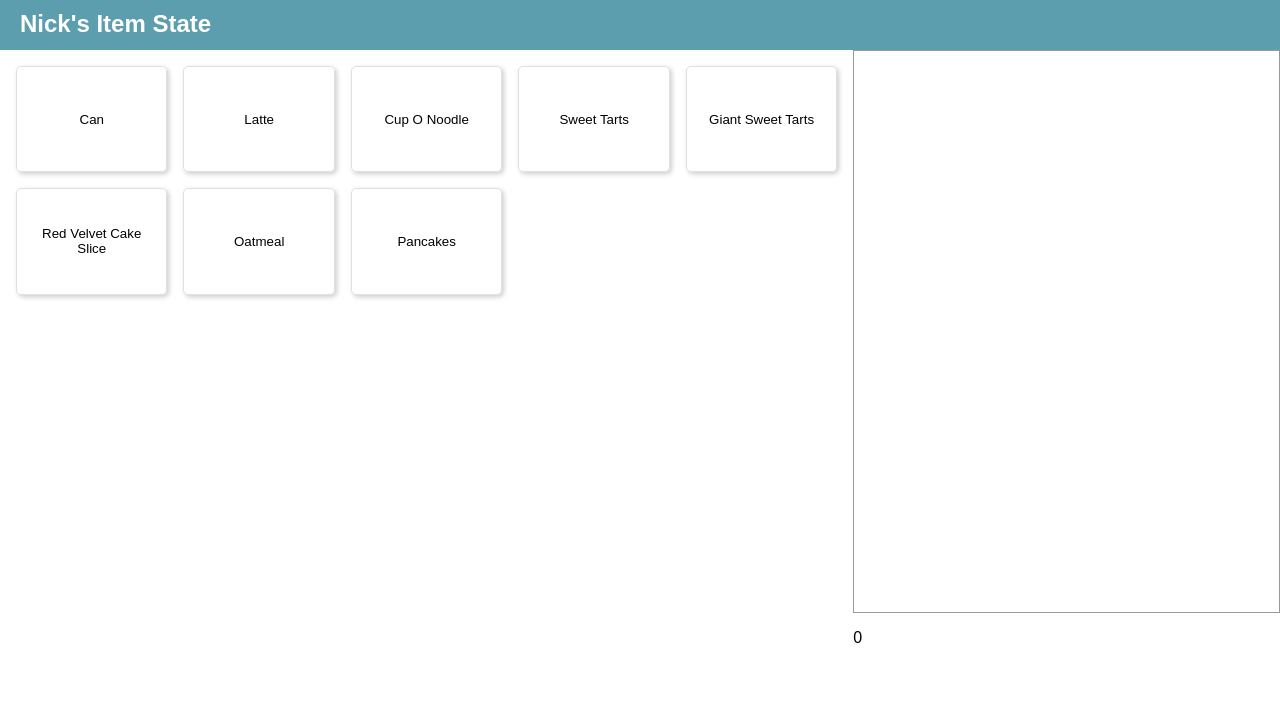
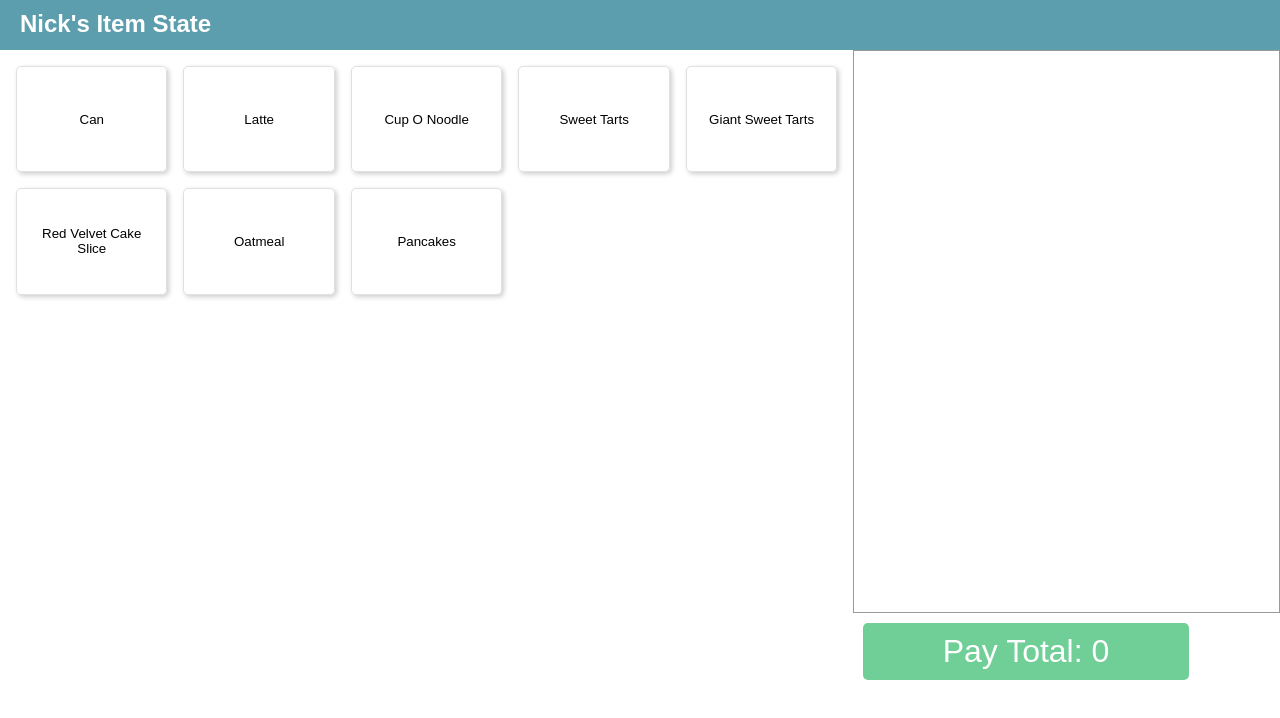
Before and after one commit to krames12/state-practice-in-react, a React (Create React App) app: page / in a window 1280 px wide. Shown: the top 718 px of the page. Built offline with nearby package versions, Linux system fonts and the light colour scheme.

Commit message:
styled 'Pay Now' button to closer match design sketch

```diff
--- a/src/App.css
+++ b/src/App.css
@@ -73,3 +73,20 @@ header h2 {
   border: 1px solid var(--light-grey);
   border-radius: 5px;
 }
+
+#checkout-totals-container {
+  grid-area: checkout-totals;
+  padding: 10px;
+}
+
+.pay-total-button {
+  padding: 10px;
+  background-color: #6FCF97;
+  color: white;
+  border: none;
+  border-radius: 5px;
+  font-size: 2em;
+  width: 80%;
+  justify-content: center;
+  align-content: center;
+}
--- a/src/CheckoutTotals.js
+++ b/src/CheckoutTotals.js
@@ -7,7 +7,7 @@ class CheckoutTotals extends Component {
             <div id="checkout-totals-container">
                 <CheckoutConsumer.Consumer>
                     { ({total}) => (
-                        <p>{total}</p>
+                        <button className="pay-total-button">Pay Total: {total}</button>
                     ) }
                 </CheckoutConsumer.Consumer>
             </div>
```
